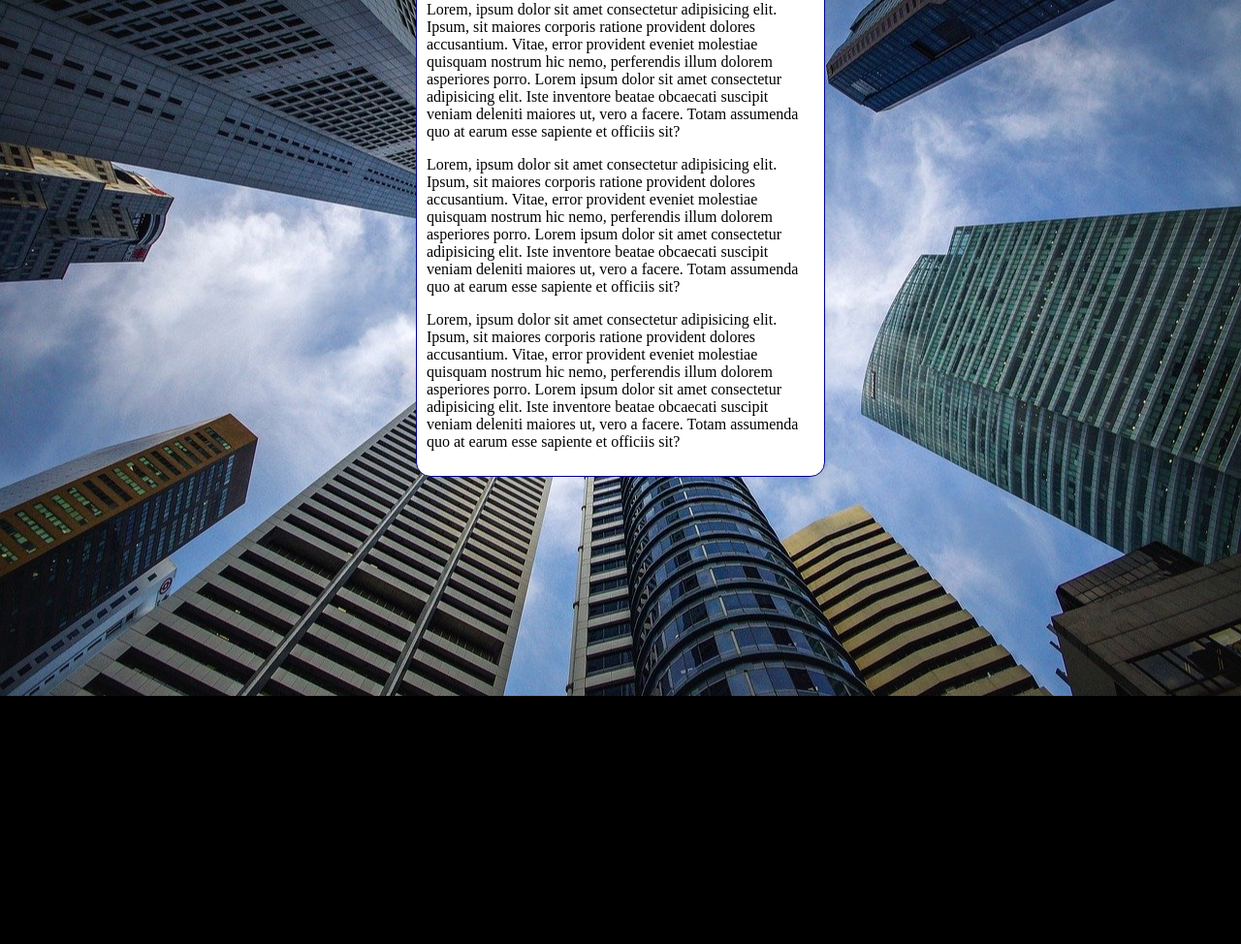
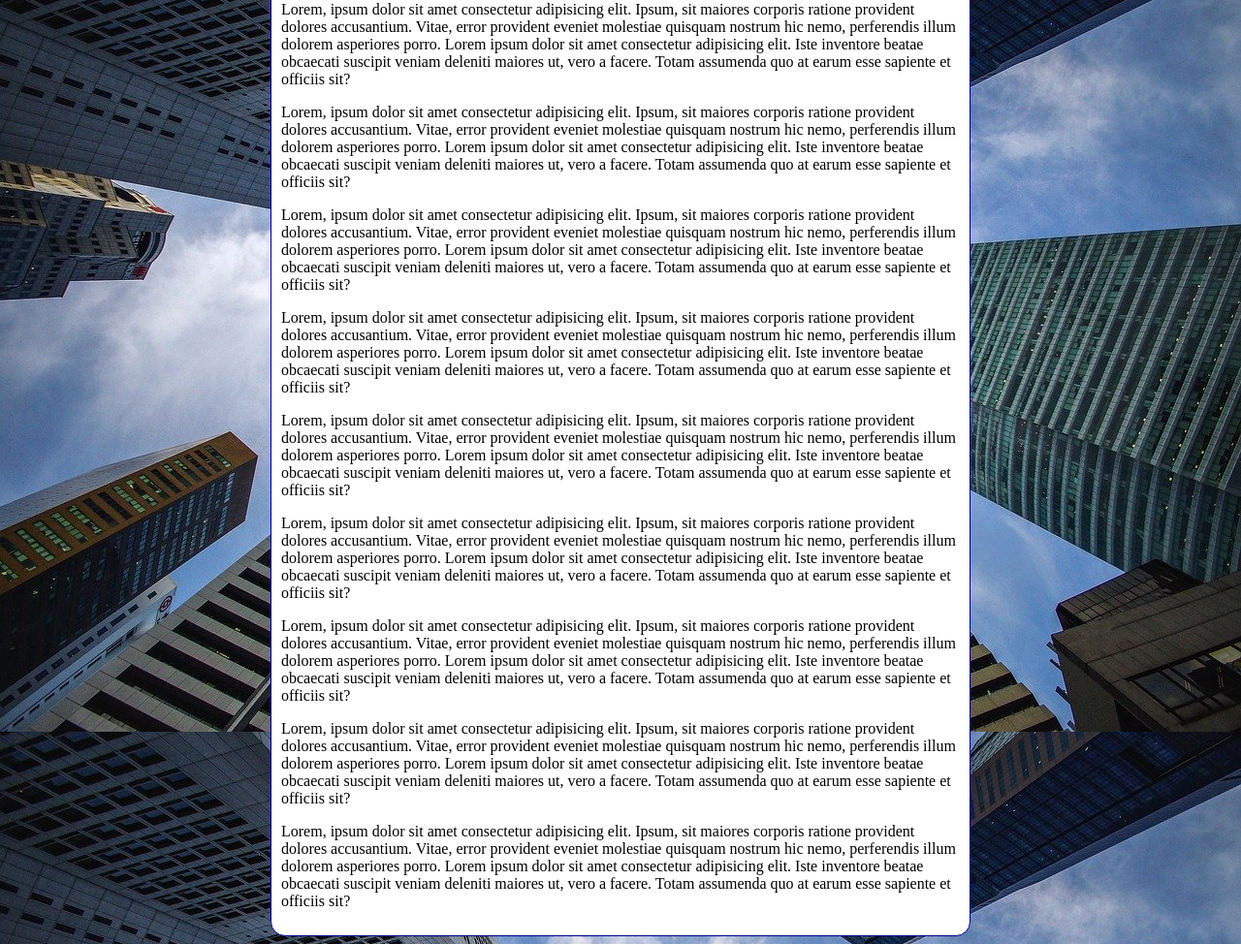
Before and after one commit to romulodamazio/Html-Css, a plain HTML site: page Exercícios/ex022/fundo006.html in a window 1280 px wide. Shown: the part 98-1072 px from the top of the page at 97% size. Before the commit the page ends 816 px from the top, so only its background shows below. Drawn offline with Linux system fonts and the light colour scheme.

Commit message:
atualizeidenovo1

```diff
--- a/Exercícios/ex022/fundo006.html
+++ b/Exercícios/ex022/fundo006.html
@@ -4,20 +4,27 @@
     <meta charset="UTF-8">
     <meta http-equiv="X-UA-Compatible" content="IE=edge">
     <meta name="viewport" content="width=device-width, initial-scale=1.0">
-    <title>Document</title>
+    <title>Fundo fixo de tela</title>
     <style>
         body{
-            height: 100vh;
+            /*height: 100vh;
             background-color: black;
             background-image: url(imagens/wallpaper002.jpg);
             background-position: center center;
             background-repeat: no-repeat;
             background-size: cover ;
+            background-attachment: fixed;
 
+            Shorthand de backgroud
+            - image- position-repeat- (size) - attachment */
+
+            background:black url('imagens/wallpaper002.jpg')
+            center center no-repeat fixed;
+            background-size: cover;
             }
             main{
                 background-color: white;
-                width: 400px;
+                max-width: 700px;
                 padding: 10px;
                 margin: auto;
                 border: 1px solid darkblue;
@@ -35,6 +42,12 @@
 <p>Lorem, ipsum dolor sit amet consectetur adipisicing elit. Ipsum, sit maiores corporis ratione provident dolores accusantium. Vitae, error provident eveniet molestiae quisquam nostrum hic nemo, perferendis illum dolorem asperiores porro. Lorem ipsum dolor sit amet consectetur adipisicing elit. Iste inventore beatae obcaecati suscipit veniam deleniti maiores ut, vero a facere. Totam assumenda quo at earum esse sapiente et officiis sit?</p>
 <p>Lorem, ipsum dolor sit amet consectetur adipisicing elit. Ipsum, sit maiores corporis ratione provident dolores accusantium. Vitae, error provident eveniet molestiae quisquam nostrum hic nemo, perferendis illum dolorem asperiores porro. Lorem ipsum dolor sit amet consectetur adipisicing elit. Iste inventore beatae obcaecati suscipit veniam deleniti maiores ut, vero a facere. Totam assumenda quo at earum esse sapiente et officiis sit?</p>
 <p>Lorem, ipsum dolor sit amet consectetur adipisicing elit. Ipsum, sit maiores corporis ratione provident dolores accusantium. Vitae, error provident eveniet molestiae quisquam nostrum hic nemo, perferendis illum dolorem asperiores porro. Lorem ipsum dolor sit amet consectetur adipisicing elit. Iste inventore beatae obcaecati suscipit veniam deleniti maiores ut, vero a facere. Totam assumenda quo at earum esse sapiente et officiis sit?</p>
+<p>Lorem, ipsum dolor sit amet consectetur adipisicing elit. Ipsum, sit maiores corporis ratione provident dolores accusantium. Vitae, error provident eveniet molestiae quisquam nostrum hic nemo, perferendis illum dolorem asperiores porro. Lorem ipsum dolor sit amet consectetur adipisicing elit. Iste inventore beatae obcaecati suscipit veniam deleniti maiores ut, vero a facere. Totam assumenda quo at earum esse sapiente et officiis sit?</p>
+<p>Lorem, ipsum dolor sit amet consectetur adipisicing elit. Ipsum, sit maiores corporis ratione provident dolores accusantium. Vitae, error provident eveniet molestiae quisquam nostrum hic nemo, perferendis illum dolorem asperiores porro. Lorem ipsum dolor sit amet consectetur adipisicing elit. Iste inventore beatae obcaecati suscipit veniam deleniti maiores ut, vero a facere. Totam assumenda quo at earum esse sapiente et officiis sit?</p>
+<p>Lorem, ipsum dolor sit amet consectetur adipisicing elit. Ipsum, sit maiores corporis ratione provident dolores accusantium. Vitae, error provident eveniet molestiae quisquam nostrum hic nemo, perferendis illum dolorem asperiores porro. Lorem ipsum dolor sit amet consectetur adipisicing elit. Iste inventore beatae obcaecati suscipit veniam deleniti maiores ut, vero a facere. Totam assumenda quo at earum esse sapiente et officiis sit?</p>
+<p>Lorem, ipsum dolor sit amet consectetur adipisicing elit. Ipsum, sit maiores corporis ratione provident dolores accusantium. Vitae, error provident eveniet molestiae quisquam nostrum hic nemo, perferendis illum dolorem asperiores porro. Lorem ipsum dolor sit amet consectetur adipisicing elit. Iste inventore beatae obcaecati suscipit veniam deleniti maiores ut, vero a facere. Totam assumenda quo at earum esse sapiente et officiis sit?</p>
+<p>Lorem, ipsum dolor sit amet consectetur adipisicing elit. Ipsum, sit maiores corporis ratione provident dolores accusantium. Vitae, error provident eveniet molestiae quisquam nostrum hic nemo, perferendis illum dolorem asperiores porro. Lorem ipsum dolor sit amet consectetur adipisicing elit. Iste inventore beatae obcaecati suscipit veniam deleniti maiores ut, vero a facere. Totam assumenda quo at earum esse sapiente et officiis sit?</p>
+<p>Lorem, ipsum dolor sit amet consectetur adipisicing elit. Ipsum, sit maiores corporis ratione provident dolores accusantium. Vitae, error provident eveniet molestiae quisquam nostrum hic nemo, perferendis illum dolorem asperiores porro. Lorem ipsum dolor sit amet consectetur adipisicing elit. Iste inventore beatae obcaecati suscipit veniam deleniti maiores ut, vero a facere. Totam assumenda quo at earum esse sapiente et officiis sit?</p>
 
 
 </main>
```
